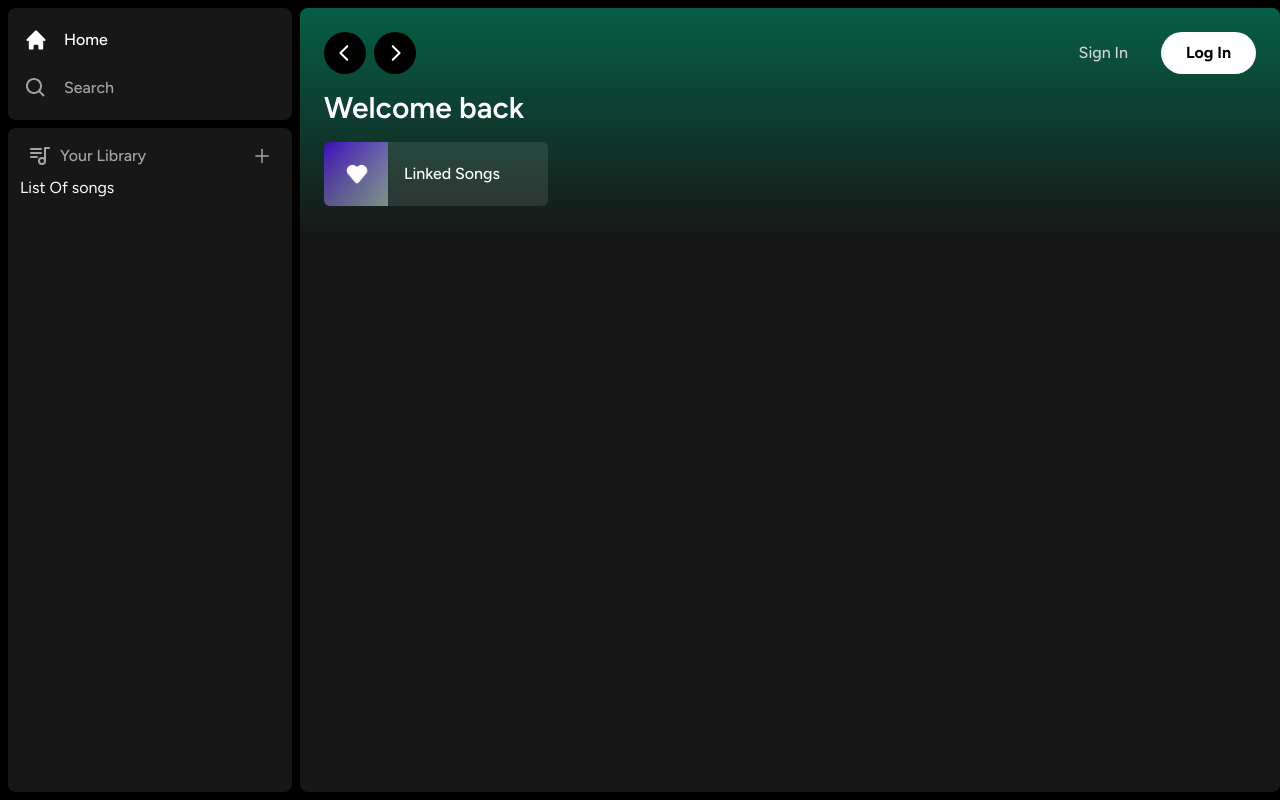
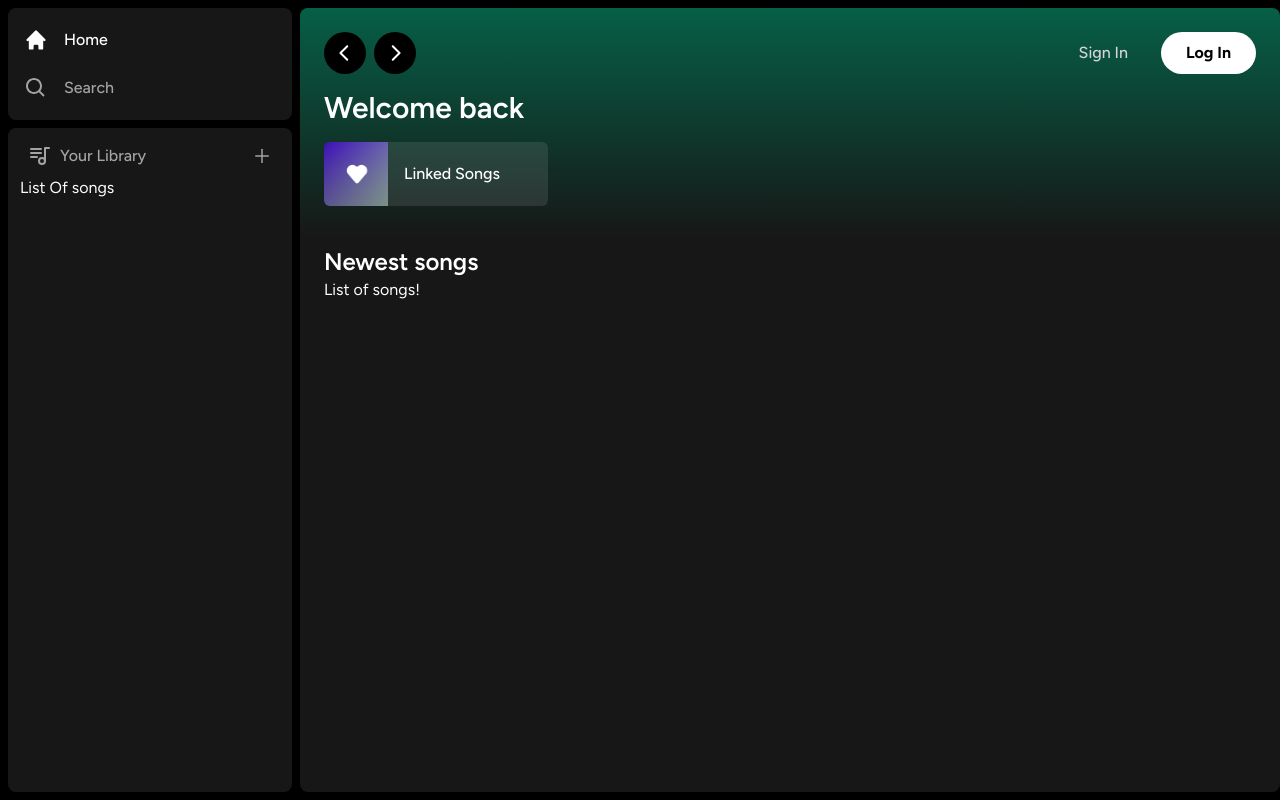
Before and after one commit to Ganesh-mBit/MixMelo-App, a Next.js app: page / in a window 1280 px wide. Built offline with nearby package versions, Linux system fonts and the light colour scheme.

Commit message:
All bade UI structre is done.

```diff
--- a/app/(site)/page.tsx
+++ b/app/(site)/page.tsx
@@ -12,6 +12,16 @@
           </div>
         </div>
       </Header>
+      <div className="mt-2 mb-6 px-6">
+        <div className="flex justify-between items-center">
+          <h1 className="text-white text-2xl font-semibold">
+            Newest songs
+          </h1>
+        </div>
+        <div>
+          List of songs!
+        </div>
+      </div>
     </div>
   )
 }
```
